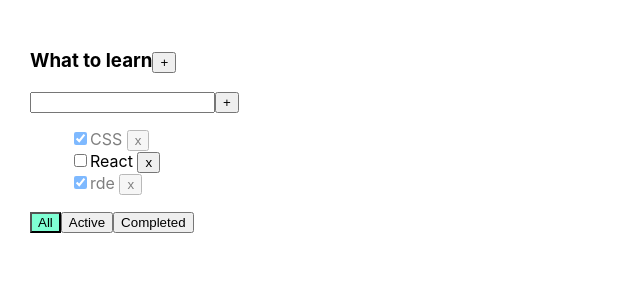
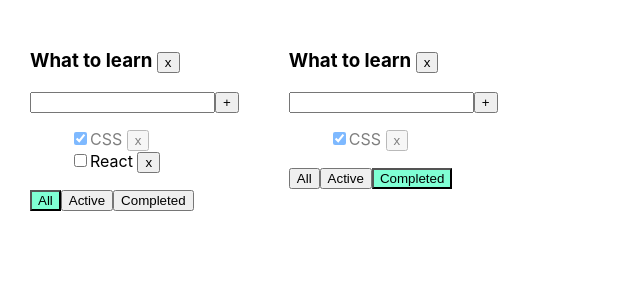
Before and after one commit to VitalyTsikhanovich/newTodoList, a React (Create React App) app: page / in a window 1280 px wide. Shown: the top 300 px of the page, without its empty margins (0-640 px from the left). Built offline with nearby package versions, Linux system fonts and the light colour scheme.

Commit message:
feat: add remove todolist

```diff
--- a/src/App.tsx
+++ b/src/App.tsx
@@ -1,74 +1,128 @@
 import React, {useState} from 'react';
 import './App.css';
-import {TodoList} from "./TodoList";
+import {TaskType, TodoList} from "./TodoList";
 import {v1} from 'uuid';
 
 //генерировать текстовые уникальные id
 
 
 export type FilterValueType = 'all' | 'active' | 'completed'
+export type TodoListType = {
+    id: string
+    title: string
+    filter: FilterValueType
+}
 
+export type TasksStateType = {
+    [key: string]: Array<TaskType>
+}
 
 function App() {
 
-    let [tasks, setTasks] = useState([
+
+    let todoListId1 = v1()
+    let todoListId2 = v1()
+
+
+    let [todoLists, setTodoLists] = useState<Array<TodoListType>>([
+        {id: todoListId1, title: 'What to learn ', filter: 'all'},
+        {id: todoListId2, title: 'What to learn ', filter: 'completed'},
+    ])
+
+    let [tasks, setTasks] = useState<TasksStateType>({
+        [todoListId1]: [
             {id: v1(), title: 'CSS', isDone: true},
             {id: v1(), title: 'React', isDone: false},
-        {id: v1(), title: 'rde', isDone: true},
-    ])
-
-    let [filter, setFilter] = useState<FilterValueType>('all')
+        ],
+        [todoListId2]: [
+            {id: v1(), title: 'CSS', isDone: true},
+            {id: v1(), title: 'React', isDone: false},
+        ]
+    })
 
 
-
-
-
-
-    let taskForTodoList = tasks
-
-    if (filter === 'active') {
-        taskForTodoList = tasks.filter(t => !t.isDone)
+    function changeFilter(value: FilterValueType, todoListId: string) {
+        let todoList = todoLists.find(tl => tl.id === todoListId)
+        if (todoList) {
+            todoList.filter = value
+            setTodoLists([...todoLists])
         }
-    if (filter === 'completed') {
-        taskForTodoList = tasks.filter(t => t.isDone)    //t.isDone === true
     }
 
 
-    function changeFilter(value: FilterValueType) {
-        setFilter(value)
+    function removeTask(id: string, todoListId: string) {
+        let tasks1 = tasks[todoListId]                                                       // удаление таски
+        let filteredTasks = tasks1.filter(t => t.id !== id)
+        tasks[todoListId] = filteredTasks
+        setTasks({...tasks})
     }
 
-
-    function removeTask(id: string) {                 // удаление таски
-        let filteredTasks = tasks.filter(t => t.id !== id)
-        setTasks(filteredTasks)
-    }
-
-    function addTask(title: string) {                //добавление новой таски
+    function addTask(title: string, todoListId: string) {                //добавление новой таски
         let task = {id: v1(), title: title, isDone: false}
-        let newTask = [task, ...tasks]
-        setTasks(newTask)
+        let tasks1 = tasks[todoListId]
+        let newTask = [task, ...tasks1]
+        tasks[todoListId] = newTask
+        setTasks({...tasks})
 
     }
 
-    function changeStatus(id: string, isDone: boolean) {                //чекбокс
-        let task = tasks.find(t => t.id === id)
+    function changeStatus(id: string, isDone: boolean, todoListId: string) {
+        let tasks1 = tasks[todoListId]                                                    //чекбокс
+        let task = tasks1.find(t => t.id === id)
         if (task) {   // псевдоистина
             task.isDone = isDone
-            setTasks([...tasks])
+            // tasks[todoListId] = task
+            setTasks({...tasks})
         }
     }
 
+    function removeTodoList(todoListId: string) {
+        let filteredtodoList = todoLists.filter(tl => tl.id != todoListId)
+        setTodoLists(filteredtodoList)
+        delete tasks[todoListId]
+        setTasks({...tasks})
+    }
+
+    // function removeTodoList (todoListId: string){
+    //     setTodoLists(todoLists.filter(tl => tl.id != todoListId))
+    //     delete tasks[todoListId]
+    //     setTasks({...tasks})
+    // }
     return (
         <div className="App">
-            <TodoList title={' What to learn'}
+            {
+                todoLists.map((tl) => {
+                    let taskForTodoList = tasks[tl.id]      // берем из объекта tasks и достаем по id
+                    if (tl.filter === 'active') {
+                        taskForTodoList = taskForTodoList.filter(t => !t.isDone)
+                    }
+                    if (tl.filter === 'completed') {
+                        taskForTodoList = tasks[tl.id].filter(t => t.isDone)    //t.isDone === true
+                    }
+
+                    return <TodoList
+                        key={tl.id}
+                        id={tl.id}
+                        title={tl.title}
                         tasks={taskForTodoList}
                         removeTask={removeTask}
                         changeFilter={changeFilter}
                         addTask={addTask}
                         changeTaskStatus={changeStatus}
-                      filter={filter}
+                        filter={tl.filter}
+                        removeTodoList={removeTodoList}
                     />
+
+                })
+            }
+            {/*<TodoList title={' What to learn'}*/}
+            {/*          tasks={taskForTodoList}*/}
+            {/*          removeTask={removeTask}*/}
+            {/*          changeFilter={changeFilter}*/}
+            {/*          addTask={addTask}*/}
+            {/*          changeTaskStatus={changeStatus}*/}
+            {/*          filter={filter}*/}
+            {/*/>*/}
         </div>
     );
 }
--- a/src/TodoList.tsx
+++ b/src/TodoList.tsx
@@ -10,13 +10,15 @@
 }
 
 type PropsType = {
+    id: string
     title: string
     tasks: Array<TaskType>
-    removeTask: (taskId: string) => void
-    changeFilter: (value: FilterValueType) => void
-    addTask: (title: string) => void
-    changeTaskStatus: (id: string, isDone: boolean) => void
-    filter: FilterValueType
+    removeTask: (taskId: string, todoListId: string) => void
+    changeFilter: (value: FilterValueType, todoListId: string) => void
+    addTask: (title: string, todoListId: string) => void
+    changeTaskStatus: (id: string, isDone: boolean, todoListId: string) => void
+    filter: FilterValueType | string
+    removeTodoList: (todoListId: string) => void
 }
 
 
@@ -26,6 +28,7 @@
     let [error, setError] = useState<string | null>(null)
     let onChangeHandler = (event: ChangeEvent<HTMLInputElement>) => {  // получаем данные из input
         setTitle(event.currentTarget.value)
+        setError(null)
     }
 
 // let onPressHandler = (event: KeyboardEvent<HTMLInputElement>)=>{
@@ -34,35 +37,38 @@
 // }
 // }
 
-    let onClickAllHandler = () => props.changeFilter('all')  // в одну строчку без {}
+    let onClickAllHandler = () => props.changeFilter('all', props.id )  // в одну строчку без {}
 
     let onClickActiveHandler = () => {
-        props.changeFilter('active')
+        props.changeFilter('active', props.id)
     }
     let onClickCompletedHandler = () => {
-        props.changeFilter('completed')
+        props.changeFilter('completed', props.id)
     }
 
     const addTask = () => {
-        setError(null)
-        if (title.trim()) {                       //убранными с двух сторон пробелами (trim)
-            props.addTask(title)
+
+        if (title.trim() !== '') {
+            //убранными с двух сторон пробелами (trim)
+            props.addTask(title, props.id)
             setTitle('')                              //добавить таску{
-        }else {
-           setError('ошибка')
+        } else {
+            setError('ошибка')
         }
     }
-
+let removeTodoList = ()=>{
+        props.removeTodoList(props.id)
+}
 
     return (
         <div>
             <h3>{props.title}
-                <button>+</button>
+                <button onClick={removeTodoList}>x</button>
             </h3>
             <div>
                 <input value={title}
                        onChange={onChangeHandler}
-                className={error ? 'error': ''}
+                       className={error ? 'error' : ''}
                 />
                 <button onClick={addTask}> +</button>
                 {error &&
@@ -73,10 +79,10 @@
                 <ul>
                     {
                         props.tasks.map(t => {
-                            let onRemoveHandler = () => props.removeTask(t.id)
+                            let onRemoveHandler = () => props.removeTask(t.id, props.id)
                             let onChangeHandler = (event: ChangeEvent<HTMLInputElement>) => {  //  контролируемый чекбокс
                                 let newIsDoneValue = event.currentTarget.checked
-                                props.changeTaskStatus(t.id, newIsDoneValue)
+                                props.changeTaskStatus(t.id, newIsDoneValue, props.id)
                             }
                             //key обязательно
                             return <li key={t.id} className={t.isDone ? 'is-done' : ''}>
@@ -89,9 +95,14 @@
                 </ul>
             </div>
             <div>
-                <button className={props.filter === 'all' ? 'active-filter' : ''} onClick={onClickAllHandler}>All</button>
-                <button className={props.filter === 'active' ? 'active-filter' : ''} onClick={onClickActiveHandler}>Active</button>
-                <button className={props.filter === 'completed' ? 'active-filter' : ''} onClick={onClickCompletedHandler}>Completed</button>
+                <button className={props.filter === 'all' ? 'active-filter' : ''} onClick={onClickAllHandler}>All
+                </button>
+                <button className={props.filter === 'active' ? 'active-filter' : ''}
+                        onClick={onClickActiveHandler}>Active
+                </button>
+                <button className={props.filter === 'completed' ? 'active-filter' : ''}
+                        onClick={onClickCompletedHandler}>Completed
+                </button>
             </div>
         </div>
     )
```
Lines whose indentation alone changed are shown as unchanged.
